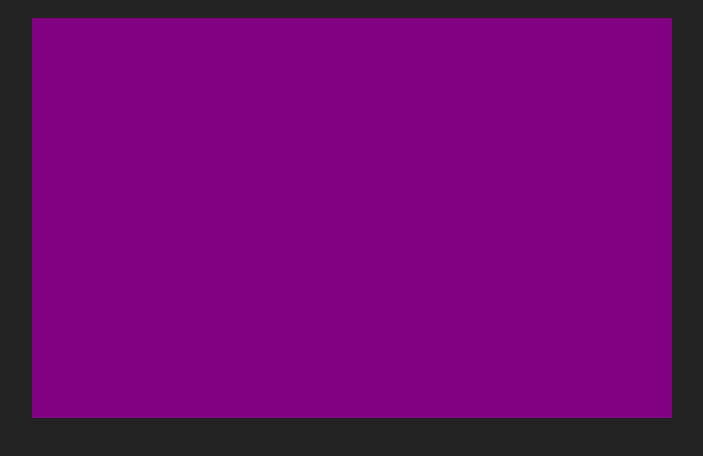
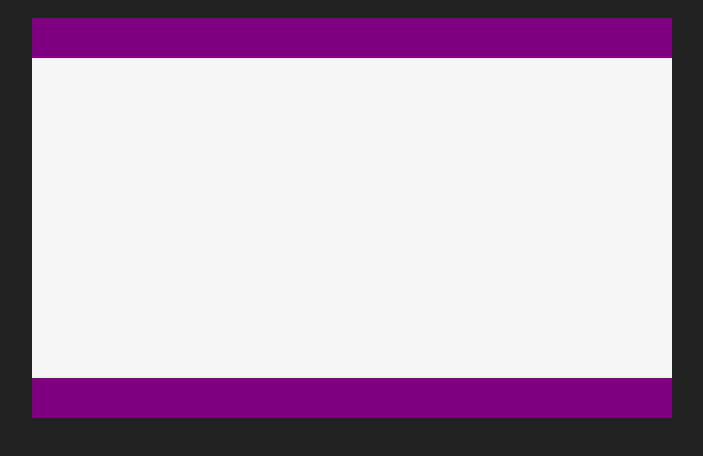
Before and after one commit to DarkyZShadow/Chip8-Emulator, a website built with webpack: page chip8/index.html in a window 1280 px wide. Shown: the part 222-678 px from the top of the page, without its empty margins (288-991 px from the left). Built offline with nearby package versions, Linux system fonts and the light colour scheme.

Commit message:
:ok_hand: Create canevas

```diff
--- a/chip8/index.html
+++ b/chip8/index.html
@@ -29,6 +29,10 @@
                 height: 50vh;
                 background-color: purple;
             }
+
+            canevas {
+                background-color: whitesmoke;
+            }
         </style>
     </head>
     <body>
--- a/chip8/src/app.ts
+++ b/chip8/src/app.ts
@@ -1 +1,73 @@
-console.log('Working !');
+const app:HTMLElement = document.getElementById('app');
+
+function createCanevas(): HTMLElement
+{
+    const canevas:HTMLElement = document.createElement('canevas');
+
+    /* Chip 8 resolution: 64×32 */
+    canevas.style.width = '640px';
+    canevas.style.height = '320px';
+    app.appendChild(canevas);
+    return canevas;
+}
+
+createCanevas();
+
+/*
+** Specs : http://devernay.free.fr/hacks/chip8/C8TECH10.HTM
+**
+** --------------------------------
+**          Chip8 Opcodes:
+** --------------------------------
+**
+** 00E0 	CLS
+** 00EE 	RET
+** 0NNN 	SYS addr
+** 1NNN 	JP addr
+** 2NNN 	CALL addr
+** 3XNN 	SE Vx, byte
+** 4XNN 	SNE Vx, byte
+** 5XY0 	SE Vx, Vy
+** 6XNN 	LD Vx, byte
+** 7XNN 	ADD Vx, byte
+** 8XY0 	LD Vx, Vy
+** 8XY1 	OR Vx, Vy
+** 8XY2 	AND Vx, Vy
+** 8XY3 	XOR Vx, Vy
+** 8XY4 	ADD Vx, Vy
+** 8XY5 	SUB Vx, Vy
+** 8XY6 	SHR Vx {, Vy}
+** 8XY7 	SUBN Vx, Vy
+** 8XYE 	SHL Vx {, Vy}
+** 9XY0 	SNE Vx, Vy
+** ANNN 	LD I, addr
+** BNNN 	JP V0, addr
+** CXNN 	RND Vx, byte
+** DXYN 	DRW Vx, Vy, nibble
+** EX9E 	SKP Vx
+** EXA1 	SKNP Vx
+** FX07 	LD Vx, DT
+** FX0A 	LD Vx, K
+** FX15 	LD DT, Vx
+** FX18 	LD ST, Vx
+** FX1E 	ADD I, Vx
+** FX29 	LD F, Vx
+** FX33 	LD B, Vx
+** FX55 	LD [I], Vx
+** FX65 	LD Vx, [I]
+**
+** --------------------------------
+**          Super Chip-48:
+** --------------------------------
+**
+** 00Cn     SCD nibble
+** 00FB     SCR
+** 00FC     SCL
+** 00FD     EXIT
+** 00FE     LOW
+** 00FF     HIGH
+** Dxy0     DRW Vx, Vy, 0
+** Fx30     LD HF, Vx
+** Fx75     LD R, Vx
+** Fx85     LD Vx, R
+*/
```
